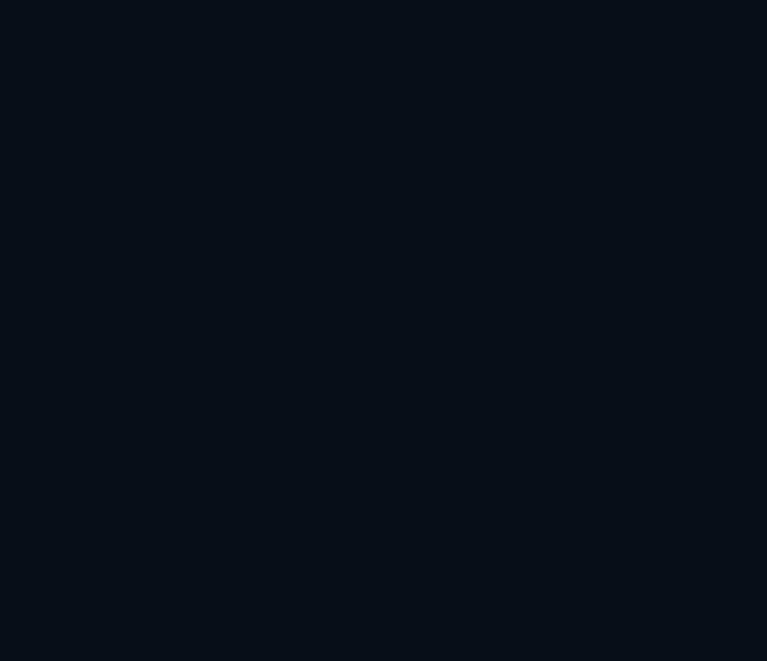
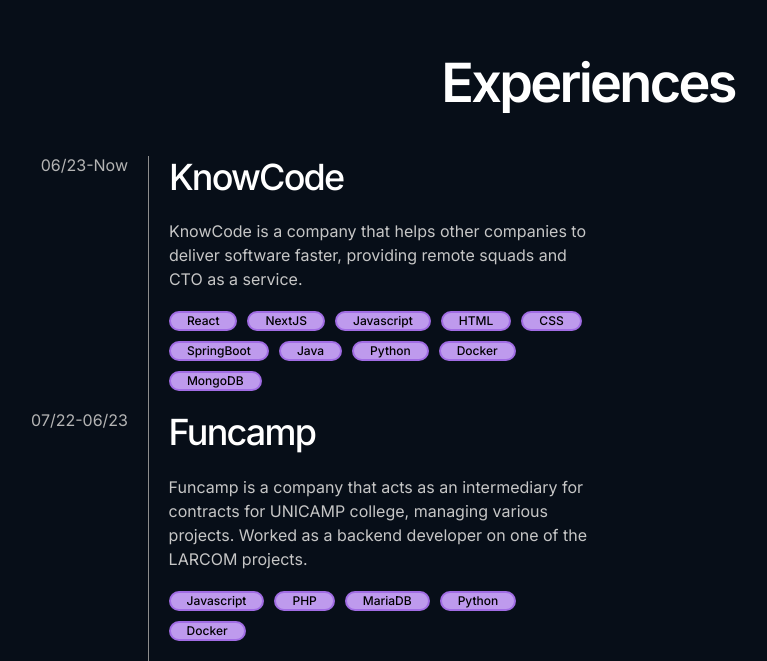
Before and after one commit to Felpezs/Portfolio, a Next.js app: page / in a window 1280 px wide. Shown: the part 1747-2408 px from the top of the page, without its empty margins (52-819 px from the left). Before the commit the page ends 1598 px from the top, so only its background shows below. Built offline with nearby package versions, Linux system fonts and the light colour scheme.

Commit message:
feat: mapping jobs and stacks

```diff
--- a/app/page.tsx
+++ b/app/page.tsx
@@ -1,16 +1,17 @@
-"use client";
-
 import Image from "next/image";
-import Navbar from "./components/Navbar/Navbar";
-import ArrowIcon from "./components/icons/ArrowIcon";
-import Button from "./components/Button";
+import Navbar from "@/app/components/Navbar/Navbar";
+import ArrowIcon from "@/app/components/icons/ArrowIcon";
+import About from "@/app/components/About";
+import { jobs } from "@/json/jobs.json";
+import JobCard from "@/app/components/JobCard";
+import Chip from "@/app/components/Chip";
 
 export default function Home() {
   return (
     <main>
       <Navbar />
-      <div className="grid grid-cols-12 auto-cols-max gap-x-1 mx-3">
-        <section className="col-span-full gap-y-1 my-5 px-[16.89%]">
+      <div className="grid grid-cols-12 auto-cols-max gap-x-1 gap-y-5 mx-3">
+        <section className="col-span-full gap-y-1 mt-5 px-[16.89%]">
           <h3 className="text-neutral-600 mb-1">Hello, I am</h3>
           <h1 className="text-white mb-1">Felipe Eduardo</h1>
           <h1 className="text-white mb-1">I&apos;m a software developer</h1>
@@ -31,27 +32,22 @@
             className="m-auto"
           />
         </section>
-        <section className="col-span-7 flex flex-col gap-2">
-          <h2 className="text-white">About me</h2>
-          <p className="text-neutral-500 text-lg">
-            Hello, I&apos;m Felipe Eduardo, a Frontend developer. I hold a
-            Bachelor&apos;s degree in Information Systems from the School of
-            Technology - UNICAMP. With over 4 years of experience in
-            development, I am currently focused on creating exceptional
-            interfaces for global users.
-          </p>
-          <p className="text-neutral-500 text-lg">
-            I am passionate about assisting individuals in solving their
-            problems and continuously exploring new technologies and
-            methodologies to address challenges.
-          </p>
-          <p className="text-neutral-500 text-lg">
-            What truly motivates me is the realization that my expertise is
-            making a positive impact on others&apos; lives!
-          </p>
-          <Button variant="primary" onClick={() => {}} className="ml-auto">
-            Check my Projects
-          </Button>
+        <About />
+        <section className="col-span-full">
+          <h2 className="text-white text-center mb-2">Experiences</h2>
+          {jobs.map((job) => (
+            <JobCard
+              key={job.index}
+              company={job.company}
+              description={job.description}
+              fromDate={job.fromDate}
+              toDate={job.toDate}
+            >
+              {job.technologies.map((technology, index) => (
+                <Chip key={index}>{technology}</Chip>
+              ))}
+            </JobCard>
+          ))}
         </section>
       </div>
     </main>
```
